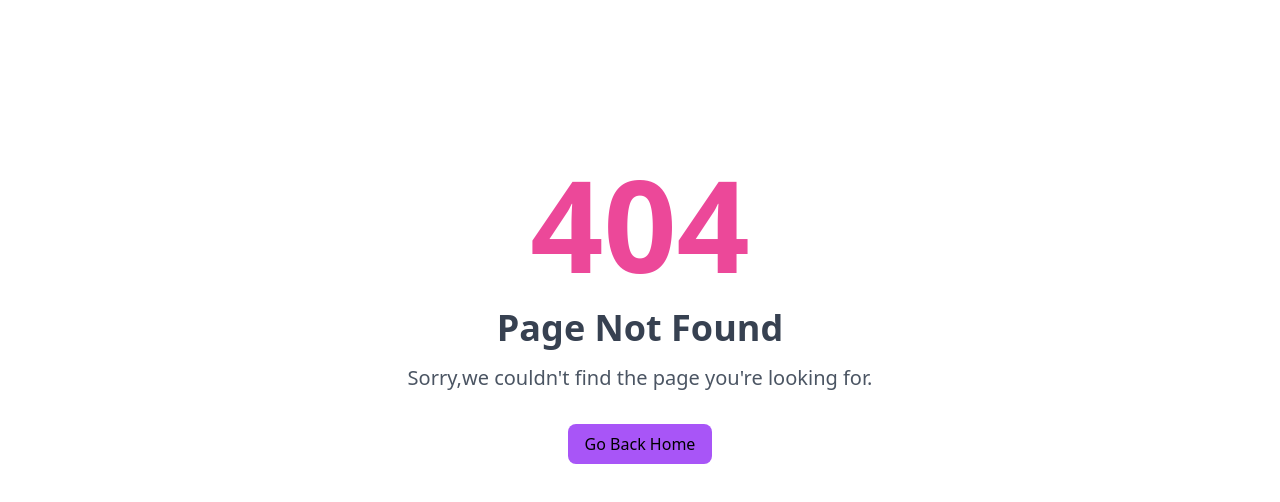
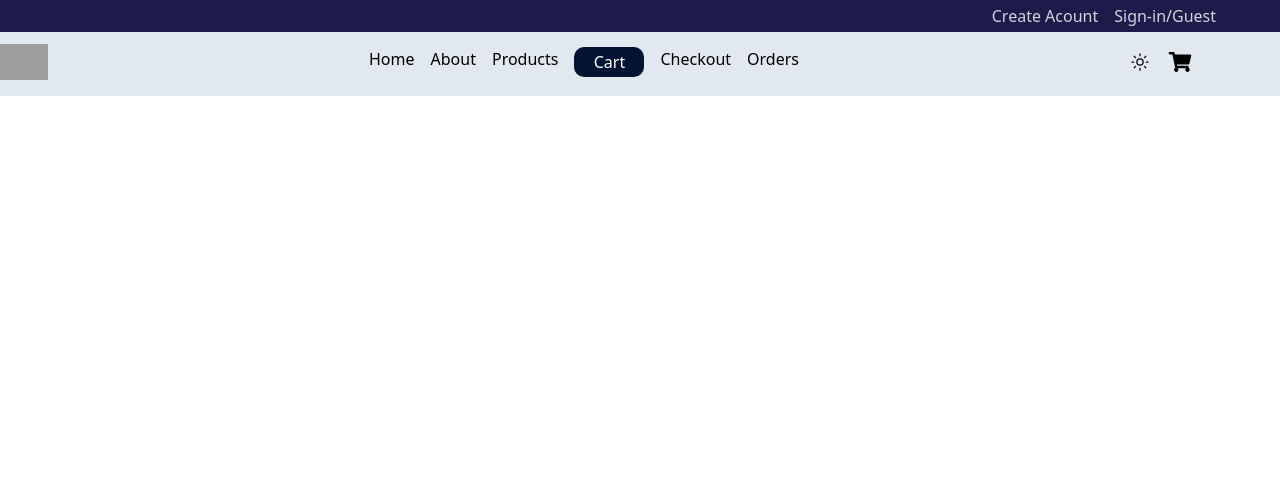
Before and after one commit to aryan-labs/Comfy-project, a React (Vite) app: page /cart in a window 1280 px wide. Before the commit this address had no page. Shown: the top 502 px of the page. Built offline with nearby package versions, Linux system fonts and the light colour scheme; grey boxes are pictures that could not be loaded.

Commit message:
created Navbar and hero section

```diff
--- a/src/App.jsx
+++ b/src/App.jsx
@@ -8,6 +8,10 @@ import Login from './Pages/Login'
 import Register from './Pages/Register'
 import About from './Pages/About'
 import Error from './Pages/Error'
+import Navbar from './components/Navbar'
+import Cart from './Pages/Cart'
+import CheckOut from './Pages/CheckOut'
+import Order from './Pages/Order'
 
 const App = () => {
   return (
@@ -15,11 +19,14 @@ const App = () => {
 
       <Routes>
         <Route errorElement={<Error/>} path='/' element={<HomeLayout/>}/>
+        <Route errorElement={<Error/>} path='/products:id' element={<SingleProduct/>}/>
         <Route errorElement={<Error/>} path='/products' element={<Product/>}/>
-        <Route errorElement={<Error/>} path='/products:id' element={<SingleProduct/>}/>
+        <Route errorElement={<Error/>} path='/cart' element={<Cart/>}/>
         <Route errorElement={<Error/>} path='/login' element={<Login/>}/>
         <Route errorElement={<Error/>} path='/register' element={<Register/>}/>
         <Route errorElement={<Error/>} path='/about' element={<About/>}/>
+        <Route errorElement={<Error/>} path='/checkout' element={<CheckOut/>}/>
+        <Route errorElement={<Error/>} path='/orders' element={<Order/>}/>
         <Route errorElement={<Error/>} path='*' element={<Error/>}/>
 
       </Routes>
--- a/src/Pages/About.jsx
+++ b/src/Pages/About.jsx
@@ -1,12 +1,17 @@
 import React from 'react'
 import Header from '../Header'
+import Navbar from '../components/Navbar'
 
 const About = () => {
   return (
     <div>
       <Header></Header>
-      <h1>About</h1>
+      <Navbar/>
+      <div className='flex flex-col justify-center items-center mt-12'>
+     <div className='flex gap-3 text-gray-600'> <h1 className='font-semibold text-5xl'>We Love </h1><h1 className='font-semibold text-5xl bg-blue-500 text-white flex justify-center items-center w-40 h-16 pb-4 rounded-3xl'>comfy</h1></div>
+      <p className='text-gray-600 max-w-2xl'> Lorem ipsum dolor sit amet consectetur adipisicing elit. Nemo labore, blanditiis eveniet quia saepe omnis asperiores molestias. Obcaecati repudiandae reprehenderit voluptate nobis numquam praesentium sunt quia placeat, illo, officiis consequatur. Lorem ipsum dolor sit amet consectetur adipisicing elit. Iste vitae molestias dolore illo sapiente rerum tempore corporis quae laudantium, inventore sit ratione neque! Nulla pariatur cupiditate fugiat illum rerum veniam.Lorem ipsum dolor sit amet consectetur adipisicing elit. Porro corporis saepe nisi omnis maxime, expedita maiores vero et vitae praesentium numquam iste asperiores qui laudantium, culpa quos rem quam quas!</p>
 
+    </div>
     </div>
   )
 }
--- a/src/Pages/Cart.jsx
+++ b/src/Pages/Cart.jsx
@@ -1,9 +1,12 @@
 import React from 'react'
 import Header from '../Header'
+import Navbar from '../components/Navbar'
 const Cart = () => {
   return (
     <div>
+
       <Header></Header>
+       <Navbar/>
     </div>
   )
 }
--- a/src/Pages/CheckOut.jsx
+++ b/src/Pages/CheckOut.jsx
@@ -1,9 +1,12 @@
 import React from 'react'
+import Header from '../Header'
+import Navbar from '../components/Navbar'
 
 const CheckOut = () => {
   return (
     <div>
-
+      <Header></Header>
+      <Navbar></Navbar>
     </div>
   )
 }
--- a/src/Pages/HomeLayout.jsx
+++ b/src/Pages/HomeLayout.jsx
@@ -1,11 +1,14 @@
 import React from 'react'
 import Header from '../Header'
+import Navbar from '../components/Navbar'
+import Hero from '../components/Hero'
 const HomeLayout = () => {
   return (
     <div>
+
       <Header></Header>
-      <h1>Landing</h1>
-
+     <Navbar/>
+     <Hero/>
     </div>
   )
 }
--- a/src/Pages/Landing.jsx
+++ b/src/Pages/Landing.jsx
@@ -1,11 +1,13 @@
 import React from 'react'
 import Header from '../Header'
+import Hero from '../components/Hero'
 
 const Landing = () => {
   return (
     <div>
       <Header></Header>
-
+      <Navbar/>
+      <Hero/>
     </div>
   )
 }
--- a/src/Pages/Order.jsx
+++ b/src/Pages/Order.jsx
@@ -1,11 +1,14 @@
 import React from 'react'
+import Header from '../Header'
+import Navbar from '../components/Navbar'
 
 
 const Order = () => {
   return (
     <div>
-
-    </div>
+      <Header></Header>
+      <Navbar></Navbar>
+          </div>
   )
 }
 
--- a/src/Pages/Product.jsx
+++ b/src/Pages/Product.jsx
@@ -1,10 +1,12 @@
 import React from 'react'
 import Header from '../Header'
+import Navbar from '../components/Navbar'
 
 const Product = () => {
   return (
     <div>
       <Header></Header>
+      <Navbar/>
 
     </div>
   )
--- /dev/null
+++ b/src/components/Hero.jsx
@@ -0,0 +1,17 @@
+import React from 'react'
+import { Link } from 'react-router-dom'
+
+const Hero = () => {
+  return (
+    <div className='mt-10 flex items-center content-center ml-40'>
+        <div>
+            <h1 className='text-5xl max-w-96 font-bold text-gray-600'>We are changing the way people shop</h1>
+            <p className='pt-6 text-xl text-gray-800 max-w-xl '>Lorem ipsum dolor sit amet consectetur adipisicing elit. Cupiditate dolor obcaecati nulla, esse repellendus laboriosam nobis! Adipisci, iure, minus numquam aliquid aspernatur vel quod consequatur atque, neque aut ullam corporis!</p>
+         <Link  to='/products'><button className='mt-5 bg-blue-600 text-white w-36 h-10 rounded-md'>OUR PRODUCTS</button></Link>
+        </div>
+      <img className='rounded-lg  h-96 w-3/12' src='https://react-vite-comfy-store-v2.netlify.app/assets/hero1-deae5a1f.webp' alt=''/>
+    </div>
+  )
+}
+
+export default Hero
--- /dev/null
+++ b/src/components/Navbar.css
@@ -0,0 +1,10 @@
+.active-class{
+    background-color:#021431;
+    color: white;
+    width: 70px;
+    height: 30px;
+    border-radius: 10px;
+    display: flex;
+    align-items: center;
+    justify-content: center;
+}
--- /dev/null
+++ b/src/components/Navbar.jsx
@@ -0,0 +1,73 @@
+import React, { useState } from 'react';
+import { NavLink } from 'react-router-dom';
+import { FaMoon, FaShoppingCart } from "react-icons/fa";
+import { IoSunnyOutline } from "react-icons/io5";
+import './Navbar.css';
+
+const Navbar = () => {
+    const [theme,setTheme]=useState(false)
+    const handleTheme=()=>{
+       setTheme(!theme)
+    }
+  return (
+    <div className="flex bg-slate-200 pb-4 pt-3 items-center justify-between">
+      {/* Logo */}
+      <NavLink to='/'><img
+        className="w-12 h-13"
+        src="https://png.pngtree.com/png-clipart/20220531/original/pngtree-letter-c-logo-png-png-image_7784347.png"
+        alt="Logo"
+      /></NavLink>
+
+      {/* Navigation Links */}
+      <div className="flex gap-4">
+        <NavLink
+          to="/"
+          className={({ isActive }) => (isActive ? 'active-class' : '')}
+        >
+          <h3>Home</h3>
+        </NavLink>
+        <NavLink
+          to="/about"
+          className={({ isActive }) => (isActive ? 'active-class' : '')}
+        >
+          <h3>About</h3>
+        </NavLink>
+        <NavLink
+          to="/products"
+          className={({ isActive }) => (isActive ? 'active-class' : '')}
+        >
+          <h3>Products</h3>
+        </NavLink>
+        <NavLink
+          to="/cart"
+          className={({ isActive }) => (isActive ? 'active-class' : '')}
+        >
+          <h3>Cart</h3>
+        </NavLink>
+        <NavLink
+          to="/checkout"
+          className={({ isActive }) => (isActive ? 'active-class' : '')}
+        >
+          <h3>Checkout</h3>
+        </NavLink>
+        <NavLink
+          to="/orders"
+          className={({ isActive }) => (isActive ? 'active-class' : '')}
+        >
+          <h3>Orders</h3>
+        </NavLink>
+
+      </div>
+
+      {/* Icons */}
+      <div onClick={handleTheme} className="flex mr-20">
+        {theme?
+        <FaMoon  className="w-10 h-5" />:
+        <IoSunnyOutline className="w-10 h-5"/>}
+      <NavLink to='/cart'>  <FaShoppingCart className="w-10 h-5" /></NavLink>
+      </div>
+    </div>
+  );
+};
+
+export default Navbar;
```
